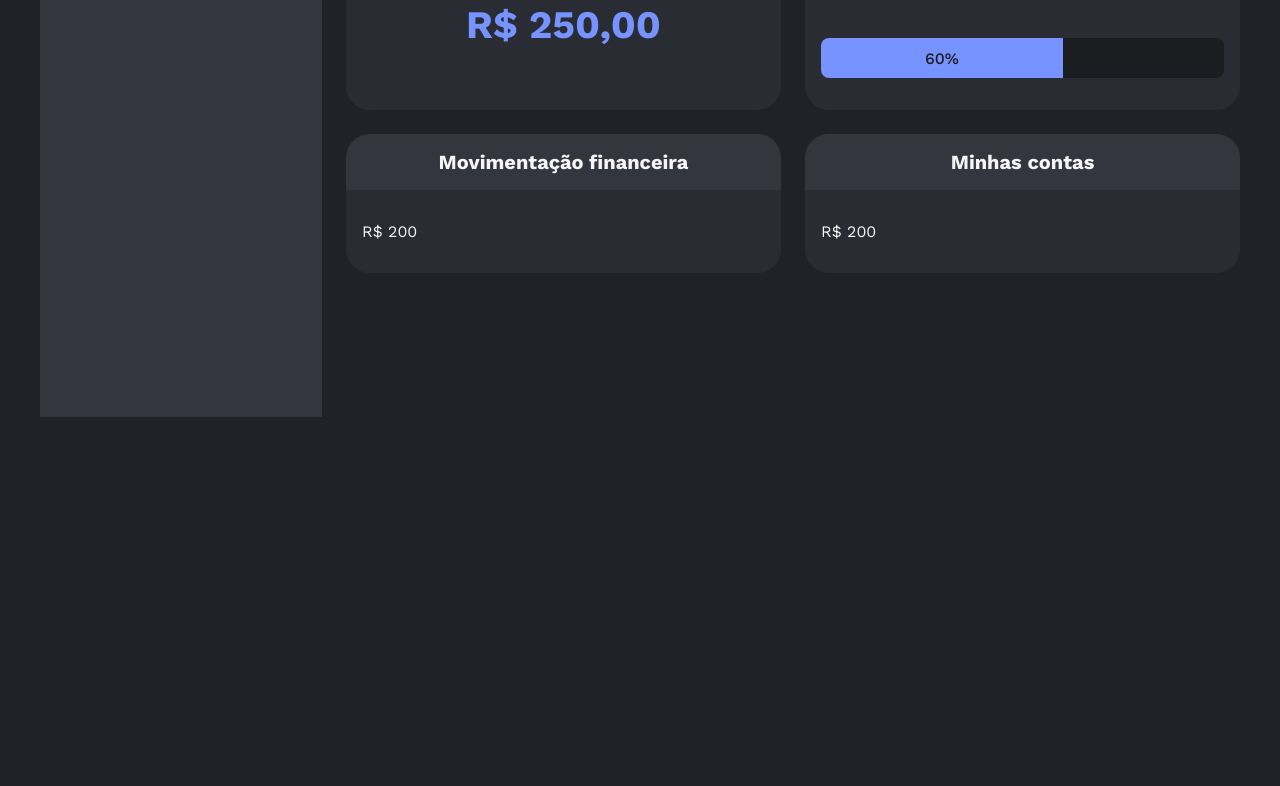
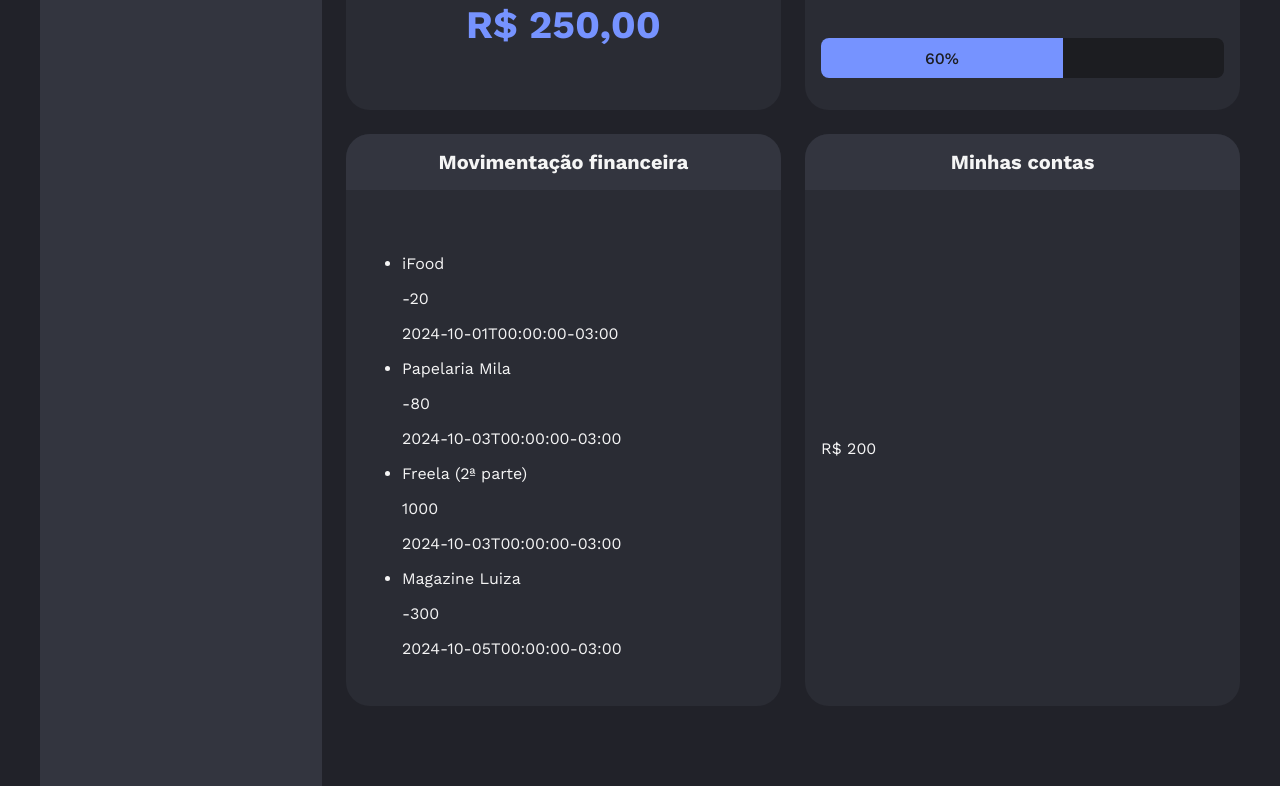
Before and after one commit to dglshenriq/poupapp, a React (Vite) app: page / in a window 1280 px wide. Shown: the part 383-1169 px from the top of the page. Before the commit the page ends 800 px from the top, so only its background shows below. Built offline with nearby package versions, Linux system fonts and the light colour scheme.

Commit message:
Cria card transactions

```diff
--- a/src/App.jsx
+++ b/src/App.jsx
@@ -7,8 +7,10 @@ import { Typography } from "./components/Typography";
 import Card from "./components/Card";
 import { DailyBudget } from "./components/DailyBudget";
 import { SavingsStatus } from "./components/SavingsStatus";
+import { Transactions } from "./components/Transactions";
 
 import styles from "./app.module.css";
+
 
 function App() {
   return (
@@ -36,7 +38,7 @@ function App() {
           </Card>
           <Card>
             <Card.Header>Movimentação financeira</Card.Header>
-            <Card.Body>R$ 200</Card.Body>
+            <Card.Body><Transactions /></Card.Body>
           </Card>
           <Card>
             <Card.Header>Minhas contas</Card.Header>
--- /dev/null
+++ b/src/components/TransactionItem/index.jsx
@@ -0,0 +1,13 @@
+export const TransactionItem = ({ item }) => {
+    return (
+        <div>
+            <div>
+                <p>{item.description}</p>
+                <p>{item.value}</p>
+            </div>
+            <div>
+                {item.date}
+            </div>
+        </div>
+    )
+}
--- /dev/null
+++ b/src/components/Transactions/index.jsx
@@ -0,0 +1,37 @@
+import { TransactionItem } from "../TransactionItem";
+
+export const Transactions = () => {
+  const items = [
+    {
+      description: "iFood",
+      value: -20,
+      date: "2024-10-01T00:00:00-03:00",
+    },
+    {
+      description: "Papelaria Mila",
+      value: -80,
+      date: "2024-10-03T00:00:00-03:00",
+    },
+    {
+      description: "Freela (2ª parte)",
+      value: 1000,
+      date: "2024-10-03T00:00:00-03:00",
+    },
+    {
+      description: "Magazine Luiza",
+      value: -300,
+      date: "2024-10-05T00:00:00-03:00",
+    },
+  ];
+  return (
+    <ul>
+      {items.map((transactionItem, index) => {
+        return (
+          <li key={index}>
+            <TransactionItem item={transactionItem} />
+          </li>
+        );
+      })}
+    </ul>
+  );
+};
```
